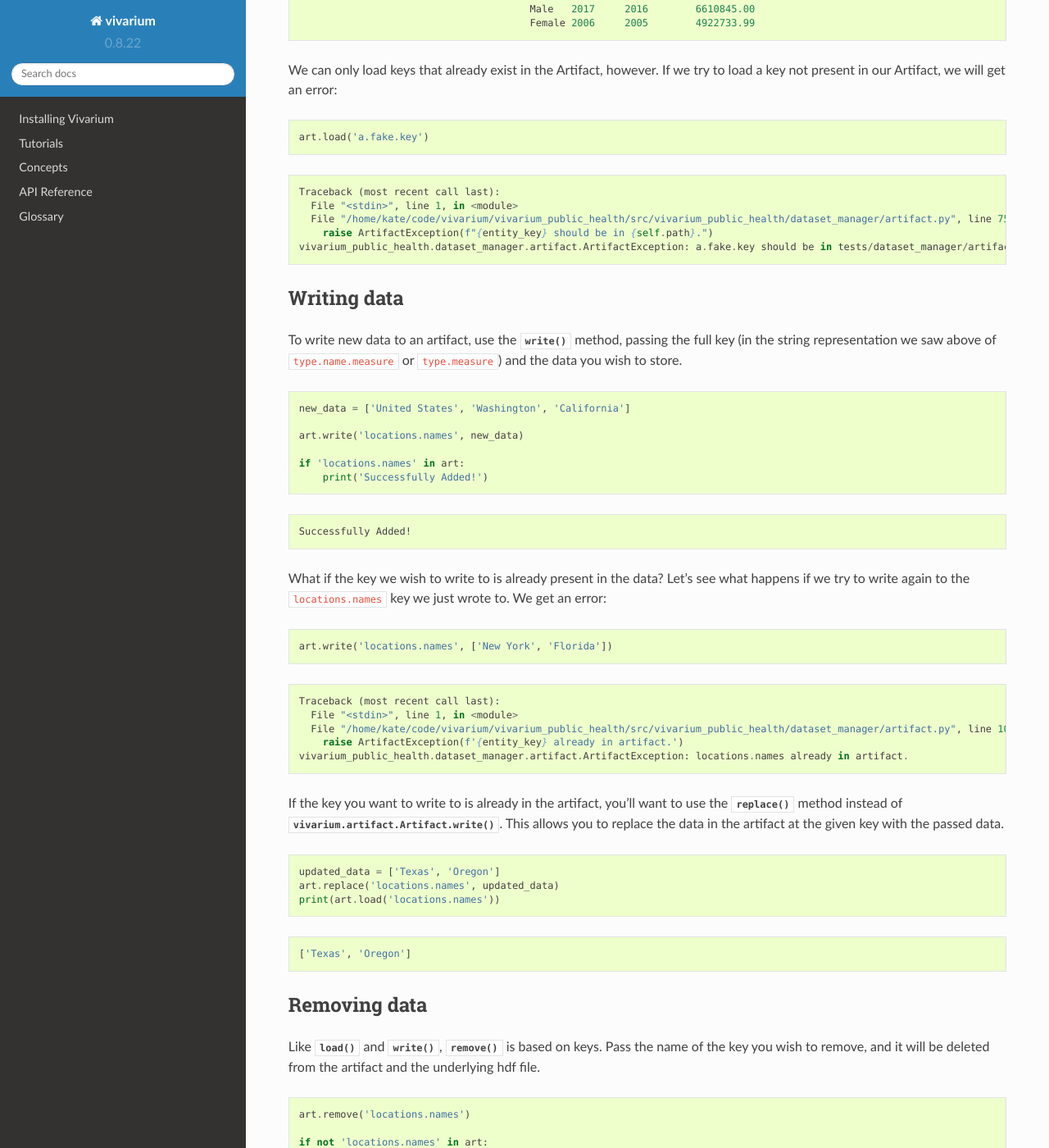
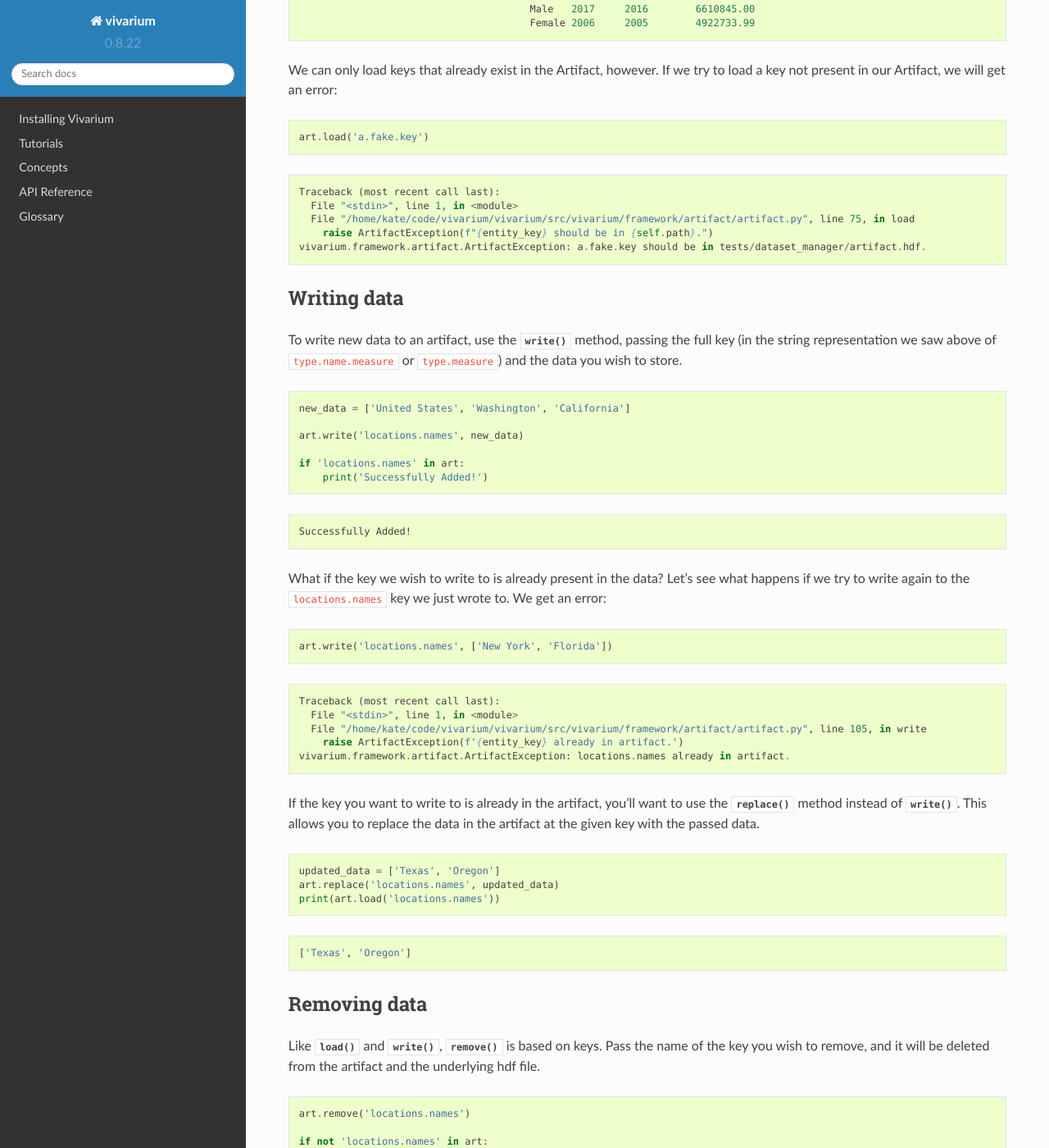
Before and after one commit to ihmeuw/vivarium, a Sphinx documentation site: the page built from docs/source/tutorials/artifact.rst, in a window 1280 px wide and 1400 px high, scrolled down 2789 px. Shown: the whole window at 82% size. Built offline with Sphinx 7.4.7 and the Read the Docs theme 2.0.0, drawn with Linux system fonts in a browser that asks for light colours.

Commit message:
Update artifact.rst
Fix error messages.

```diff
--- a/docs/source/tutorials/artifact.rst
+++ b/docs/source/tutorials/artifact.rst
@@ -181,9 +181,9 @@ to load a key not present in our Artifact, we will get an error:
 
     Traceback (most recent call last):
       File "<stdin>", line 1, in <module>
-      File "/home/kate/code/vivarium/vivarium_public_health/src/vivarium_public_health/dataset_manager/artifact.py", line 75, in load
+      File "/home/kate/code/vivarium/vivarium/src/vivarium/framework/artifact/artifact.py", line 75, in load
         raise ArtifactException(f"{entity_key} should be in {self.path}.")
-    vivarium_public_health.dataset_manager.artifact.ArtifactException: a.fake.key should be in tests/dataset_manager/artifact.hdf.
+    vivarium.framework.artifact.ArtifactException: a.fake.key should be in tests/dataset_manager/artifact.hdf.
 
 Writing data
 ------------
@@ -218,13 +218,13 @@ wrote to. We get an error:
 
     Traceback (most recent call last):
       File "<stdin>", line 1, in <module>
-      File "/home/kate/code/vivarium/vivarium_public_health/src/vivarium_public_health/dataset_manager/artifact.py", line 105, in write
+      File "/home/kate/code/vivarium/vivarium/src/vivarium/framework/artifact/artifact.py", line 105, in write
         raise ArtifactException(f'{entity_key} already in artifact.')
-    vivarium_public_health.dataset_manager.artifact.ArtifactException: locations.names already in artifact.
+    vivarium.framework.artifact.ArtifactException: locations.names already in artifact.
 
 If the key you want to write to is already in the artifact, you'll want to
 use the :func:`~vivarium.Artifact.replace` method instead of
-:func:`vivarium.artifact.Artifact.write`. This allows you to replace the data
+:func:`~vivarium.artifact.Artifact.write`. This allows you to replace the data
 in the artifact at the given key with the passed data.
 
 .. code-block:: python
```
